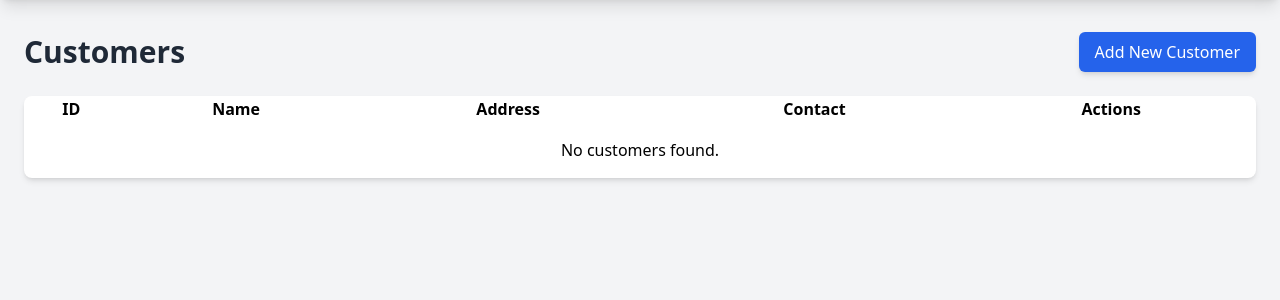
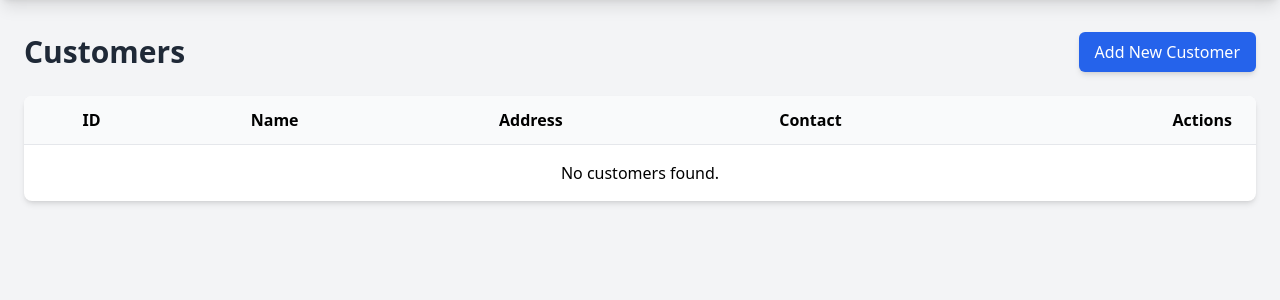
Before and after one commit to Adds14/SupplyChainDemand, a Flask app: page /customers in a window 1280 px wide. Shown: the part 64-364 px from the top of the page. Run offline with Flask 3, Linux system fonts and the light colour scheme; data that the repository does not hold is empty; some libraries are stand-ins or nearby versions.

Commit message:
new commit

```diff
--- a/templates/customer_list.html
+++ b/templates/customer_list.html
@@ -11,30 +11,30 @@
 <div class="bg-white rounded-lg shadow-md overflow-hidden">
     <table class="w-full">
         <thead>
-            <tr>
-                <th>ID</th>
-                <th>Name</th>
-                <th>Address</th>
-                <th>Contact</th>
-                <th>Actions</th>
+            <tr class="bg-gray-50 border-b">
+                <th class="p-3 text-center">ID</th>
+                <th class="p-3 text-center">Name</th>
+                <th class="p-3 text-center">Address</th>
+                <th class="p-3 text-center">Contact</th>
+                <th class="p-3 text-right pr-6">Actions</th>
             </tr>
         </thead>
         <tbody>
             {% if customers %}
                 {% for customer in customers %}
-                <tr class="hover:bg-gray-50">
-                    <td>{{ customer.Customer_ID }}</td>
-                    <td>{{ customer.Name }}</td>
-                    <td>{{ customer.Address }}</td>
-                    <td>{{ customer.Contact }}</td>
-                    <td class="flex space-x-2">
-                        <!-- Edit Button -->
-                        <a href="{{ url_for('customer_edit', customer_id=customer.Customer_ID) }}" class="text-blue-600 hover:text-blue-800">Edit</a>
+                <tr class="hover:bg-gray-50 border-b">
+                    <td class="p-3 text-center">{{ customer.Customer_ID }}</td>
+                    <td class="p-3 text-center">{{ customer.Name }}</td>
+                    <td class="p-3 text-center">{{ customer.Address }}</td>
+                    <td class="p-3 text-center">{{ customer.Contact }}</td>
+                    <td class="p-3 text-right pr-6">
+                        <div class="flex justify-end space-x-2">
+                            <a href="{{ url_for('customer_edit', customer_id=customer.Customer_ID) }}" class="text-blue-600 hover:text-blue-800">Edit</a>
 
-                        <!-- Delete Button (uses a form for proper POST request) -->
-                        <form action="{{ url_for('customer_delete', customer_id=customer.Customer_ID) }}" method="POST" onsubmit="return confirm('Are you sure you want to delete this customer?');">
-                            <button type="submit" class="text-red-600 hover:text-red-800">Delete</button>
-                        </form>
+                            <form action="{{ url_for('customer_delete', customer_id=customer.Customer_ID) }}" method="POST" onsubmit="return confirm('Are you sure you want to delete this customer?');">
+                                <button type="submit" class="text-red-600 hover:text-red-800">Delete</button>
+                            </form>
+                        </div>
                     </td>
                 </tr>
                 {% endfor %}
```
